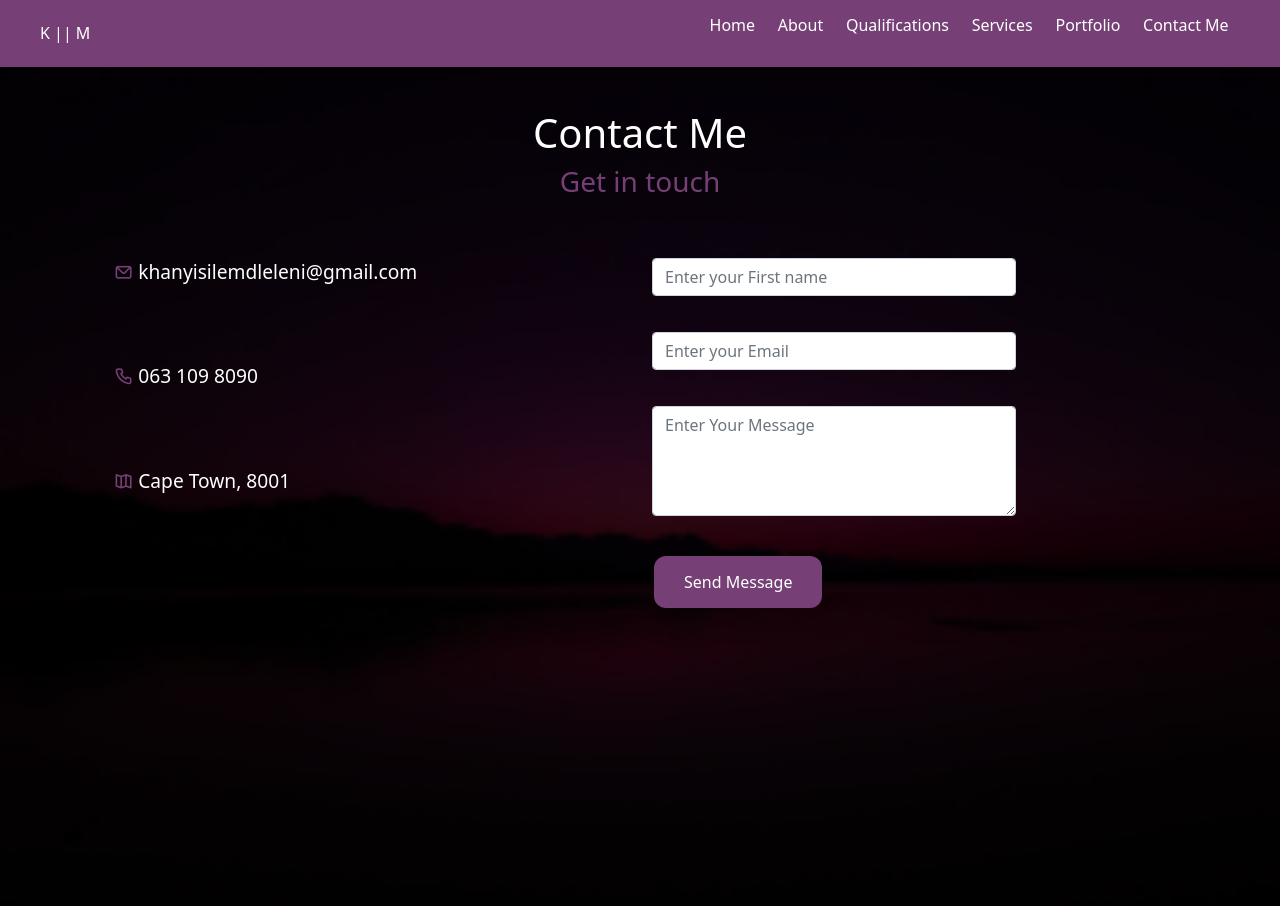
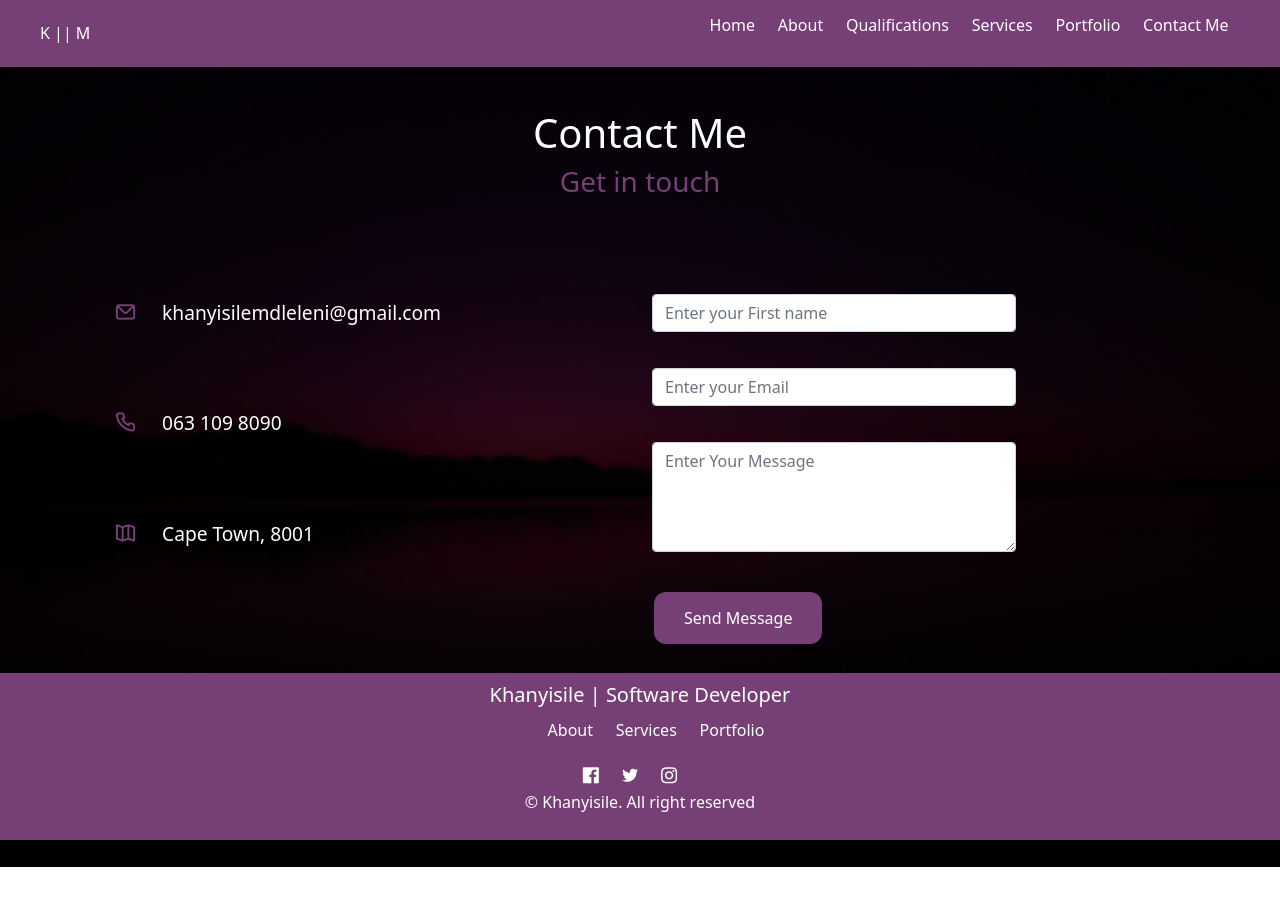
Before and after one commit to Khanyisile-Mdleleni/Portfolio, a React (Vite) app in the folder react-portfolio/: page /contact in a window 1280 px wide. Shown: the top 906 px of the page. After the commit the page ends 867 px from the top, so only its background shows below. Built offline with nearby package versions, Linux system fonts and the light colour scheme.

Commit message:
Updates on contact page

```diff
--- a/react-portfolio/src/App.css
+++ b/react-portfolio/src/App.css
@@ -174,3 +174,54 @@ nav .menu span{
     padding-bottom: 25px;
     padding-top: 3.2rem;
 }
+
+ /* -----------------------------Footer---------------------------------- */
+
+ footer{
+    display: flex;
+    justify-content: space-between;
+    align-items: center;
+    background-color: rgba(118, 64, 119,1 );
+    padding: 10px 40px;
+    position: sticky;
+    top: 0;
+
+    }
+
+footer ul{
+    display: flex;
+    width: 100%;
+    justify-content: center;
+}
+footer ul li{
+    list-style: none ;
+}
+footer ul li a{
+    display: block;
+    text-decoration: none;
+    color: #fff;
+    display: flex;
+    width: 100%;
+    align-items: center;
+    padding: 0.21rem;
+    margin: 0 0.5rem;
+    border-radius: 0.5rem;
+}
+#icons a{
+    padding-bottom: 25px;
+    padding-top: 3.2rem;
+    font-size: larger;
+    color: #fff;
+    margin-right: 20px;
+
+}
+
+#footer-content{
+    width: 100%;
+    align-items: center;
+}
+ .footer_title {
+    width: 100%;
+    text-align: center;
+    font-size: medium;
+ }
--- a/react-portfolio/src/components/pages/About.jsx
+++ b/react-portfolio/src/components/pages/About.jsx
@@ -14,7 +14,8 @@ function About() {
           backgroundImage: `url(${image})`,
           backgroundRepeat: "no-repeat",
           backgroundSize: "cover",
-          height: "120vh",
+          minHeight: "100vh",
+          width: '100%'
         }}
       >
         <div id="intro">
--- a/react-portfolio/src/components/pages/Contact.jsx
+++ b/react-portfolio/src/components/pages/Contact.jsx
@@ -7,6 +7,7 @@ import { useState } from "react";
 import Button from "react-bootstrap/Button";
 import Form from "react-bootstrap/Form";
 import InputGroup from "react-bootstrap/InputGroup";
+import { Link } from "react-router-dom";
 
 function Contact() {
   const [validated, setValidated] = useState(false);
@@ -28,13 +29,15 @@ function Contact() {
           backgroundImage: `url(${image})`,
           backgroundRepeat: "no-repeat",
           backgroundSize: "cover",
-          height: "120vh",
+          minHeight: "100vh",
+          width: "100%",
         }}
       >
         <div id="intro">
           <h1 id="title">Contact Me</h1>
           <h3 id="subtitle">Get in touch</h3>
-        </div>
+        </div>{" "}
+        <br />
         <Container>
           <Row>
             <Col>
@@ -61,6 +64,9 @@ function Contact() {
                 </ul>
               </div>
             </Col>
+
+{/* ----------------------------------------------CONTACT FORM---------------------------------- */}
+
             <Col>
               <div id="form">
                 <Form noValidate validated={validated} onSubmit={handleSubmit}>
@@ -76,12 +82,11 @@ function Contact() {
                           type="text"
                           placeholder="Enter your First name"
                         />
-                        <Form.Control.Feedback>
-                        </Form.Control.Feedback>
+                        <Form.Control.Feedback></Form.Control.Feedback>
                       </Form.Group>
                     </Col>
-                  </Row> <br />
-
+                  </Row>{" "}
+                  <br />
                   <Form.Group
                     as={Col}
                     md="8"
@@ -94,11 +99,10 @@ function Contact() {
                         aria-describedby="inputGroupPrepend"
                         required
                       />
-                      <Form.Control.Feedback type="invalid">
-                      </Form.Control.Feedback>
+                      <Form.Control.Feedback type="invalid"></Form.Control.Feedback>
                     </InputGroup>
-                  </Form.Group> <br />
-
+                  </Form.Group>{" "}
+                  <br />
                   <Row>
                     <Col>
                       <Form.Group
@@ -106,31 +110,73 @@ function Contact() {
                         md="8"
                         controlId="validationCustomUsername"
                       >
-
                         <InputGroup hasValidation>
                           <Form.Control
                             type="text"
                             placeholder="Enter Your Message"
                             aria-describedby="inputGroupPrepend"
                             required
-                        as="textarea" rows={4}
+                            as="textarea"
+                            rows={4}
                           />
-                      <Form.Control.Feedback type="invalid">
-                      </Form.Control.Feedback>
+                          <Form.Control.Feedback type="invalid"></Form.Control.Feedback>
                         </InputGroup>
                       </Form.Group>
                     </Col>
-                  </Row> <br />
-
-                  <Button type="submit" id="btn">Send Message</Button>
+                  </Row>{" "}
+                  <br />
+                  <Button type="submit" id="btn">
+                    Send Message
+                  </Button>
                 </Form>
               </div>
             </Col>
           </Row>
         </Container>
+
+{/* ---------------------------------------FOOTER-------------------------------------------- */}
+
+        <footer>
+          <div id="footer-content">
+            <div className="fs-6">
+              <div className="footer_title">
+                <h5>Khanyisile | Software Developer</h5>
+              </div>
+              <ul>
+                <li>
+                  <Link to="/about"> About</Link>
+                </li>
+                <li>
+                  <Link to="/services"> Services</Link>
+                </li>
+                <li>
+                  <Link to="/portfolio"> Portfolio</Link>
+                </li>
+              </ul>
+            </div>
+
+            <div className="footer_title">
+              <div id="icons">
+                <a href="https://m.facebook.com/khanyisile.mdleleni.16?eav=AfYMrSPTI18yWVy7cTOlgkNuds">
+                  <i className="uil uil-facebook"></i>
+                </a>
+                <a href="https://twitter.com/kay_mdleleni/">
+                  <i className="uil uil-twitter"></i>
+                </a>
+                <a href="https://www.instagram.com/khanyisile_mdleleni/">
+                  <i className="uil uil-instagram"></i>
+                </a>
+              </div>
+            </div>
+
+            <div className="footer_title">
+              <p>&#169; Khanyisile. All right reserved</p>
+            </div>
+          </div>
+        </footer>
       </div>
     </>
   );
 }
 
-export default Contact
+export default Contact;
--- a/react-portfolio/src/components/pages/Home.jsx
+++ b/react-portfolio/src/components/pages/Home.jsx
@@ -5,12 +5,14 @@ import img from '../img/bibo.png'
 function Home () {
     return (
       <>
-       <div id='home' style={{
+       <div id='home'
+       style={{
         backgroundImage:`url(${image})`,
         backgroundRepeat: 'no-repeat',
         backgroundSize: 'cover',
-        height: '690px'
-        }}>
+        minHeight: "100vh",
+        width: '100%'      }}
+        >
 
          <div className='container' id='home-container'>
            <div id='icons'>
--- a/react-portfolio/src/components/pages/Portfolio.jsx
+++ b/react-portfolio/src/components/pages/Portfolio.jsx
@@ -11,7 +11,8 @@ function Portfolio() {
           backgroundImage: `url(${image})`,
           backgroundRepeat: "no-repeat",
           backgroundSize: "cover",
-          height: "120vh",
+          minHeight: "100vh",
+          width: '100%'
         }}
       >
         <div id="intro">
--- a/react-portfolio/src/components/pages/Services.jsx
+++ b/react-portfolio/src/components/pages/Services.jsx
@@ -33,7 +33,8 @@ function Services() {
           backgroundImage: `url(${image})`,
           backgroundRepeat: "no-repeat",
           backgroundSize: "cover",
-          height: "120vh",
+          minHeight: "100vh",
+          width: '100%'
         }}
       >
         <div id="intro">
--- a/react-portfolio/src/components/pages/Skills.jsx
+++ b/react-portfolio/src/components/pages/Skills.jsx
@@ -13,7 +13,8 @@ function Skills() {
           backgroundImage: `url(${image})`,
           backgroundRepeat: "no-repeat",
           backgroundSize: "cover",
-          height: "790px",
+          minHeight: "100vh",
+          width: '100%'
         }}
       >
         <div id="intro">
```
Lines whose indentation alone changed are shown as unchanged.
